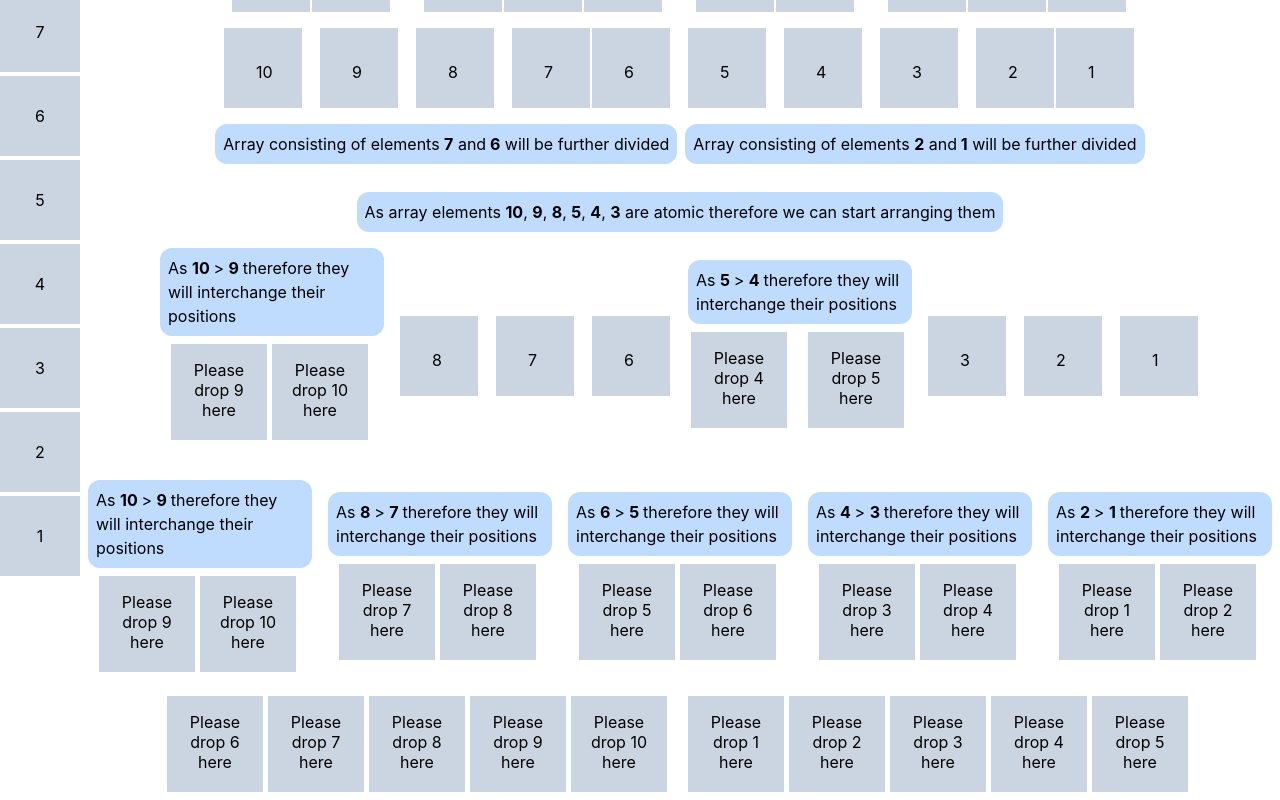
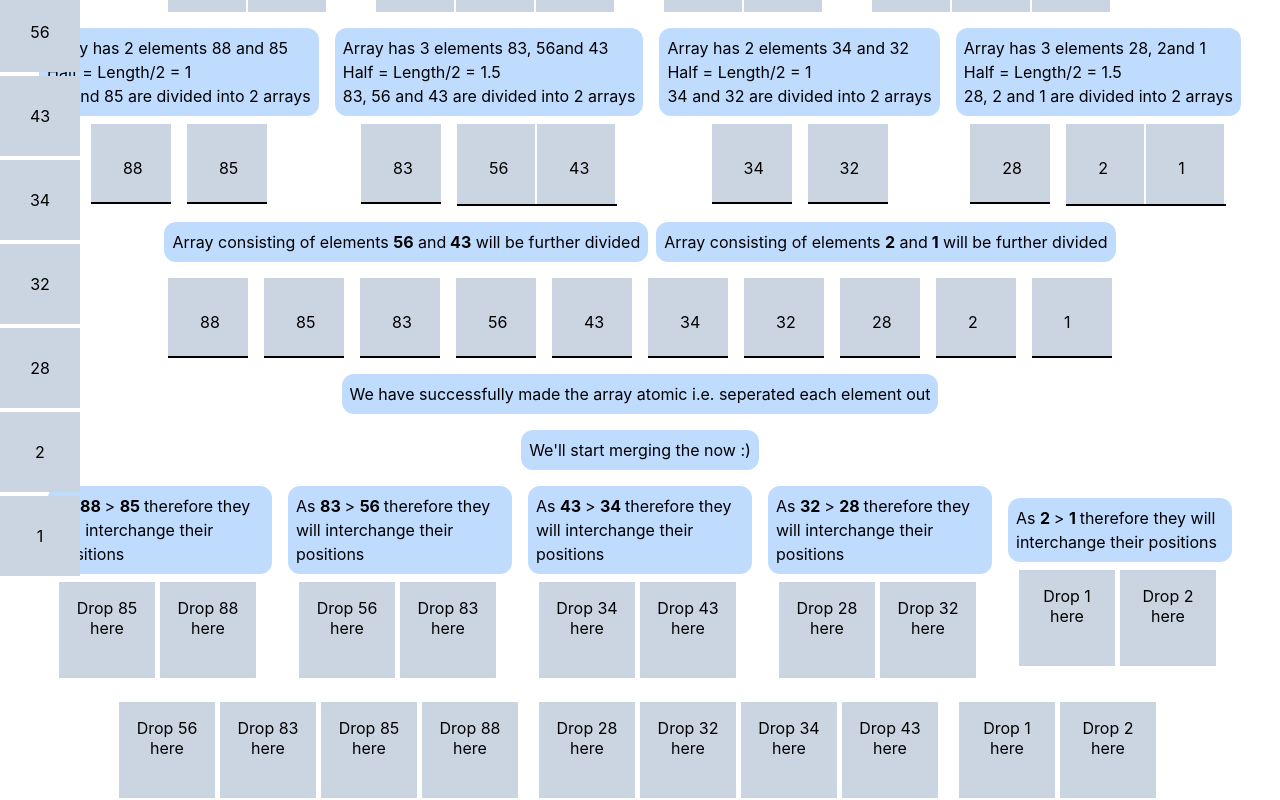
Before and after one commit to burhanharoon/merge-sort-react, a React (Create React App) app: page / in a window 1280 px wide. Shown: the part 260-1060 px from the top of the page. Built offline with nearby package versions, Linux system fonts and the light colour scheme.

Commit message:
sort component

```diff
--- a/src/App.js
+++ b/src/App.js
@@ -6,7 +6,29 @@ import update from 'immutability-helper';
 import { Box } from './Box';
 import { Container } from './Container';
 
-const numbers = [10, 9, 8, 7, 6, 5, 4, 3, 2, 1]
+
+function getRndInteger(min, max) {
+  return Math.floor(Math.random() * (max - min)) + min;
+}
+
+const numbers = []
+for (let i = 0; i < 10; i++) {
+  let digit = (getRndInteger(0, 100))
+  numbers.push(digit)
+  // numbers.sort()
+}
+function sort(numbers) {
+  // var ary = [2, 1, 0.4, 2, 0.4, 0.2, 1.5, 1, 1.1, 1.3, 1.2, 0.2, 0.4, 0.9];
+  // use custom compare function that sorts numbers ascending
+  numbers.sort(function (a, b) {
+    return b - a;
+  })
+}
+
+
+sort(numbers)
+
+console.log(numbers);// numbers.reverse()
 let ItemTypes = {}
 numbers.forEach(number => {
   ItemTypes[`Item${number}`] = number;
@@ -41,6 +63,8 @@ function App() {
     { accepts: [ItemTypes[`Item${numbers[1]}`]], lastDroppedItem: null },
   ]);
 
+
+
   const handleDrop = useCallback((index, item) => {
     const { name } = item;
     setDroppedBoxNames(update(droppedBoxNames, name ? { $push: [name] } : { $push: [] }));
@@ -59,14 +83,33 @@ function App() {
   const firstHalf = half / 2
   const secondHalf = numbers.length
 
-  // console.log(half);
+  const [firstShow, setfirstShow] = useState(true)
+  const [secondShow, setsecondShow] = useState(false)
+  const [thirdShow, setthirdShow] = useState(false)
+  const [fourthShow, setfourthShow] = useState(false)
+
+  const [showNumber, setShowNumber] = useState(1)
+  const nextShow = () => {
+    setShowNumber(showNumber + 1)
+    if (firstShow) {
+      setfirstShow(false)
+      setsecondShow(true)
+    } else if (secondShow) {
+      setsecondShow(false)
+      setthirdShow(true)
+    } else {
+      setthirdShow(false)
+      setfourthShow(true)
+    }
+  }
+
 
   return (
 
 
     <div className='flex'>
 
-      <div>
+      <div className='fixed '>
         <DndProvider backend={HTML5Backend}>
           <div className='flex flex-col gap-1 justify-center'>
             {boxes.map(({ name, type }, index) => (<Box name={name} type={type} isDropped={isDropped(name)} key={index} />))}
@@ -115,7 +158,7 @@ function App() {
 
 
         {/* Third Layer */}
-        <div className='flex justify-center w-full gap-8 mb-4'>
+        <div className='flex justify-center w-full gap-12 mb-4'>
           <div className='flex'>
             {numbers.map((number, index) => {
               return (
@@ -153,23 +196,36 @@ function App() {
 
 
         {/* Fourth Layer */}
-        <div className='flex justify-center gap-4 mb-4'>
+        <div className='flex  gap-4 mb-4'>
 
-
-          <div className='p-8 bg-slate-300 border-r-2 border-white w-20 h-20 '>
+          <div className='flex items-center  gap-2 flex-col'>
+            <div className='w-50 bg-blue-200 p-2 rounded-xl'>
+              <p>Array has 2 elements {numbers[0]} and {numbers[1]}</p>
+              <p>Half = Length/2 = 1</p>
+              <p>{numbers[0]} and {numbers[1]} are divided into 2 arrays</p>
+            </div>
+            <div className='flex gap-4'>
+              <div className='p-8 border-r-0 border-b-2 border-black bg-slate-300   w-20 h-20 '>
                 {numbers[0]}
               </div>
-          <div className='p-8 bg-slate-300 border-r-2 border-white w-20 h-20 '>
+              <div className='p-8 border-r-0 border-b-2 border-black bg-slate-300   w-20 h-20 '>
                 {numbers[1]}
+              </div>
+            </div>
           </div>
 
 
-          <div className='p-8 bg-slate-300 border-r-2 border-white w-20 h-20 '>
+          <div className='flex items-center  gap-2 flex-col'>
+            <div className='w-50 bg-blue-200 p-2 rounded-xl'>
+              <p>Array has 3 elements {numbers[2]}, {numbers[3]}and {numbers[4]}</p>
+              <p>Half = Length/2 = 1.5</p>
+              <p>{numbers[2]}, {numbers[3]} and {numbers[4]} are divided into 2 arrays</p>
+            </div>
+            <div className='flex gap-4'>
+              <div className='p-8 border-r-0 border-b-2 border-black bg-slate-300   w-20 h-20 '>
                 {numbers[2]}
               </div>
-
-
-          <div className='flex'>
+              <div className='flex border-b-2 border-black'>
                 <div className='p-8 bg-slate-300 border-r-2 border-white w-20 h-20 '>
                   {numbers[3]}
                 </div>
@@ -177,24 +233,37 @@ function App() {
                   {numbers[4]}
                 </div>
               </div>
+            </div>
+          </div>
 
-
-
-          <div className='p-8 bg-slate-300 border-r-2 border-white w-20 h-20 '>
+          <div className='flex items-center  gap-2 flex-col'>
+            <div className='w-50 bg-blue-200 p-2 rounded-xl'>
+              <p>Array has 2 elements {numbers[5]} and {numbers[6]}</p>
+              <p>Half = Length/2 = 1</p>
+              <p>{numbers[5]} and {numbers[6]} are divided into 2 arrays</p>
+            </div>
+            <div className='flex gap-4'>
+              <div className='p-8 border-r-0 border-b-2 border-black bg-slate-300   w-20 h-20 '>
                 {numbers[5]}
               </div>
-          <div className='p-8 bg-slate-300 border-r-2 border-white w-20 h-20 '>
+              <div className='p-8 border-r-0 border-b-2 border-black bg-slate-300   w-20 h-20 '>
                 {numbers[6]}
+              </div>
+            </div>
           </div>
 
 
-
-          <div className='p-8 bg-slate-300 border-r-2 border-white w-20 h-20 '>
+          <div className='flex items-center  gap-2 flex-col'>
+            <div className='w-50 bg-blue-200 p-2 rounded-xl'>
+              <p>Array has 3 elements {numbers[7]}, {numbers[8]}and {numbers[9]}</p>
+              <p>Half = Length/2 = 1.5</p>
+              <p>{numbers[7]}, {numbers[8]} and {numbers[9]} are divided into 2 arrays</p>
+            </div>
+            <div className='flex gap-4'>
+              <div className='p-8 border-r-0 border-b-2 border-black bg-slate-300   w-20 h-20 '>
                 {numbers[7]}
               </div>
-
-
-          <div className='flex'>
+              <div className='flex border-b-2 border-black'>
                 <div className='p-8 bg-slate-300 border-r-2 border-white w-20 h-20 '>
                   {numbers[8]}
                 </div>
@@ -202,8 +271,18 @@ function App() {
                   {numbers[9]}
                 </div>
               </div>
+            </div>
+          </div>
+
 
         </div>
+
+
+
+
+
+
+
 
         <div className='flex flex-col items-center gap-3'>
 
@@ -218,66 +297,35 @@ function App() {
           </div>
 
 
-          <div className='flex gap-2'>
+          {/* <div className='flex gap-2'>
             <div className=' bg-blue-200 p-2 rounded-xl mb-4'>
               As array elements <span className='font-bold'> {numbers[0]}</span>, <span className='font-bold'> {numbers[1]}</span>, <span className='font-bold'> {numbers[2]}</span>, <span className='font-bold'> {numbers[5]}</span>, <span className='font-bold'> {numbers[6]}</span>, <span className='font-bold'> {numbers[7]}</span> are atomic therefore we can start arranging them
             </div>
-          </div>
+          </div> */}
 
         </div>
 
-
-        <DndProvider backend={HTML5Backend} >
-          <div className='flex gap-4 mb-4 items-center '>
-
-            <div className='flex flex-col gap-2 justify-end items-center'>
-              <div>
-                <div className=' w-56 bg-blue-200 rounded-xl p-2'>As <span className=' font-bold'> {numbers[0]} </span>&gt;  <span className=' font-bold'> {numbers[1]} </span>therefore they will interchange their positions </div>
+        <div className='flex gap-4 mb-4'>
+          {numbers.map(number => {
+            return (
+              <div className='p-8 border-r-0 border-b-2 border-black bg-slate-300   w-20 h-20 '>
+                {number}
               </div>
-              <div className='flex'>
-                <Container shouldAccept={numbers[1]} />
-                <Container shouldAccept={numbers[0]} />
-              </div>
-            </div>
-
-            <div className='p-8 bg-slate-300 border-r-2 border-white w-20 h-20 '>
-              {numbers[2]}
-            </div>
-
-            <div className='p-8 bg-slate-300 border-r-2 border-white w-20 h-20 '>
-              {numbers[3]}
-            </div>
-
-            <div className='p-8 bg-slate-300 border-r-2 border-white w-20 h-20 '>
-              {numbers[4]}
-            </div>
-
-            <div className='flex flex-col gap-2 justify-center items-center'>
-              <div>
-                <div className=' w-56 bg-blue-200 rounded-xl p-2'>As <span className=' font-bold'> {numbers[5]} </span>&gt;  <span className=' font-bold'> {numbers[6]} </span>therefore they will interchange their positions </div>
-              </div>
-              <div className='flex gap-4'>
-                <Container shouldAccept={numbers[6]} />
-                <Container shouldAccept={numbers[5]} />
-              </div>
-            </div>
-
-            <div className='p-8 bg-slate-300 border-r-2 border-white w-20 h-20 '>
-              {numbers[7]}
-            </div>
-
-            <div className='p-8 bg-slate-300 border-r-2 border-white w-20 h-20 '>
-              {numbers[8]}
-            </div>
-
-            <div className='p-8 bg-slate-300 border-r-2 border-white w-20 h-20 '>
-              {numbers[9]}
+            )
+          })}
         </div>
 
 
+        <div className=' bg-blue-200 p-2 rounded-xl mb-4'>
+          We have successfully made the array atomic i.e. seperated each element out
         </div>
 
-        </DndProvider>
+        <div className=' bg-blue-200 p-2 rounded-xl mb-4'>
+          We'll start merging the now :)
+        </div>
+
+
+
 
 
 
@@ -285,15 +333,27 @@ function App() {
         <DndProvider backend={HTML5Backend}>
 
 
-          <div className='flex justify-center gap-4'>
+          <div className='flex justify-center gap-4 '>
 
             <div className='flex flex-col gap-2 justify-center items-center'>
               <div>
                 <div className=' w-56 bg-blue-200 rounded-xl p-2'>As <span className=' font-bold'> {numbers[0]} </span>&gt;  <span className=' font-bold'> {numbers[1]} </span>therefore they will interchange their positions </div>
               </div>
               <div className='flex'>
+
+                <div className='flex items-center flex-col'>
                   <Container shouldAccept={numbers[1]} />
+                  {/* {firstShow && showNumber === 1 &&
+                    <span className=' text-2xl'>&uarr;</span>
+                  } */}
+                </div>
+
+                <div className='flex items-center flex-col'>
                   <Container shouldAccept={numbers[0]} />
+                  {/* {secondShow && showNumber === 2 &&
+                    <span className=' text-2xl'>&uarr;</span>
+                  } */}
+                </div>
               </div>
             </div>
 
@@ -302,8 +362,18 @@ function App() {
                 <div className=' w-56 bg-blue-200 rounded-xl p-2'>As <span className=' font-bold'> {numbers[2]} </span>&gt;  <span className=' font-bold'> {numbers[3]} </span>therefore they will interchange their positions </div>
               </div>
               <div className='flex'>
+                <div className='flex items-center flex-col'>
                   <Container shouldAccept={numbers[3]} />
+                  {/* {firstShow && showNumber === 1 &&
+                    <span className=' text-2xl'>&uarr;</span>
+                  } */}
+                </div>
+                <div className='flex items-center flex-col'>
                   <Container shouldAccept={numbers[2]} />
+                  {/* {secondShow && showNumber === 2 &&
+                    <span className=' text-2xl'>&uarr;</span>
+                  } */}
+                </div>
               </div>
             </div>
 
@@ -339,9 +409,39 @@ function App() {
             </div>
 
           </div>
+          {/*
+          <div onClick={nextShow} className=' cursor-pointer bg-blue-200 rounded-full w-8 h-8 flex justify-center items-center mb-4'>
+            &rarr;
+          </div> */}
 
           <div className='flex justify-center gap-4'>
+
             <div className='flex'>
+              <Container shouldAccept={numbers[3]} />
+              <Container shouldAccept={numbers[2]} />
+              <Container shouldAccept={numbers[1]} />
+              <Container shouldAccept={numbers[0]} />
+            </div>
+
+            <div className='flex'>
+              <Container shouldAccept={numbers[7]} />
+              <Container shouldAccept={numbers[6]} />
+              <Container shouldAccept={numbers[5]} />
+              <Container shouldAccept={numbers[4]} />
+            </div>
+            <div className='flex'>
+              <Container shouldAccept={numbers[9]} />
+              <Container shouldAccept={numbers[8]} />
+            </div>
+
+          </div>
+
+          <div className='flex justify-center gap-4'>
+
+            <div className='flex'>
+              <Container shouldAccept={numbers[7]} />
+              <Container shouldAccept={numbers[6]} />
+              <Container shouldAccept={numbers[5]} />
               <Container shouldAccept={numbers[4]} />
               <Container shouldAccept={numbers[3]} />
               <Container shouldAccept={numbers[2]} />
@@ -351,15 +451,32 @@ function App() {
             <div className='flex'>
               <Container shouldAccept={numbers[9]} />
               <Container shouldAccept={numbers[8]} />
-              <Container shouldAccept={numbers[7]} />
-              <Container shouldAccept={numbers[6]} />
-              <Container shouldAccept={numbers[5]} />
             </div>
 
           </div>
 
+          <div className='flex justify-center gap-4'>
+
+
+            <Container shouldAccept={numbers[9]} />
+            <Container shouldAccept={numbers[8]} />
+            <Container shouldAccept={numbers[7]} />
+            <Container shouldAccept={numbers[6]} />
+            <Container shouldAccept={numbers[5]} />
+            <Container shouldAccept={numbers[4]} />
+            <Container shouldAccept={numbers[3]} />
+            <Container shouldAccept={numbers[2]} />
+            <Container shouldAccept={numbers[1]} />
+            <Container shouldAccept={numbers[0]} />
+
+
+          </div>
 
         </DndProvider>
+
+
+
+
 
 
       </div>
@@ -367,4 +484,4 @@ function App() {
   );
 }
 export { ItemTypes }
-export default App;
+export default App
--- a/src/Dustbin.js
+++ b/src/Dustbin.js
@@ -29,14 +29,14 @@ export const Dustbin = memo(function Dustbin({ shouldAccept, accept, lastDropped
     else if (canDrop) {
         backgroundColor = 'darkkhaki';
     }
-    console.log(lastDroppedItem);
+    // console.log(lastDroppedItem);
     return (<div ref={drop} role="Dustbin" style={{ ...style, backgroundColor }}>
         {/* {isActive
             ? 'Release to drop'
             : `This box only accepts: ${shouldAccept}`} */}
 
         {
-            lastDroppedItem && lastDroppedItem?.name == shouldAccept ? `${shouldAccept}` : `Please drop ${shouldAccept} here`}
+            lastDroppedItem && lastDroppedItem?.name == shouldAccept ? `${shouldAccept}` : `Drop ${shouldAccept} here`}
     </div>);
 });
 
```
Lines whose indentation alone changed are shown as unchanged.
